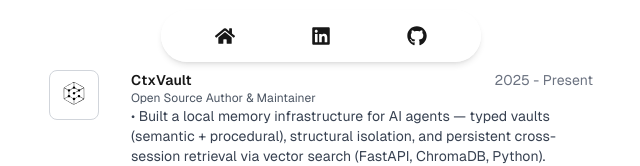
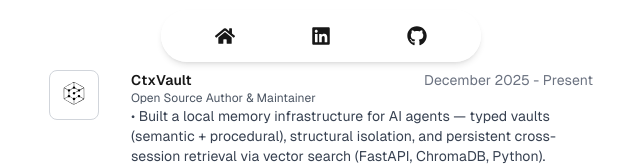
Before and after one commit to Filippo-Venturini/portfolio, a Next.js app: page / in a window 1280 px wide. Shown: the part 722-888 px from the top of the page, without its empty margins (319-959 px from the left). Built offline with nearby package versions, Linux system fonts and the light colour scheme.

Commit message:
fix(ctxvault): add month to date

```diff
--- a/src/app/page.tsx
+++ b/src/app/page.tsx
@@ -25,7 +25,7 @@ export default function Home() {
                 "Built a local memory infrastructure for AI agents — typed vaults (semantic + procedural), structural isolation, and persistent cross-session retrieval via vector search (FastAPI, ChromaDB, Python).",
                 "Shipped to PyPI with MCP server support out of the box; 3.5k+ total downloads, 35+ GitHub stars in the first week."
             ],
-            dates: "2025 - Present",
+            dates: "December 2025 - Present",
             link: "https://github.com/Filippo-Venturini/ctxvault"
         },
         {
```
